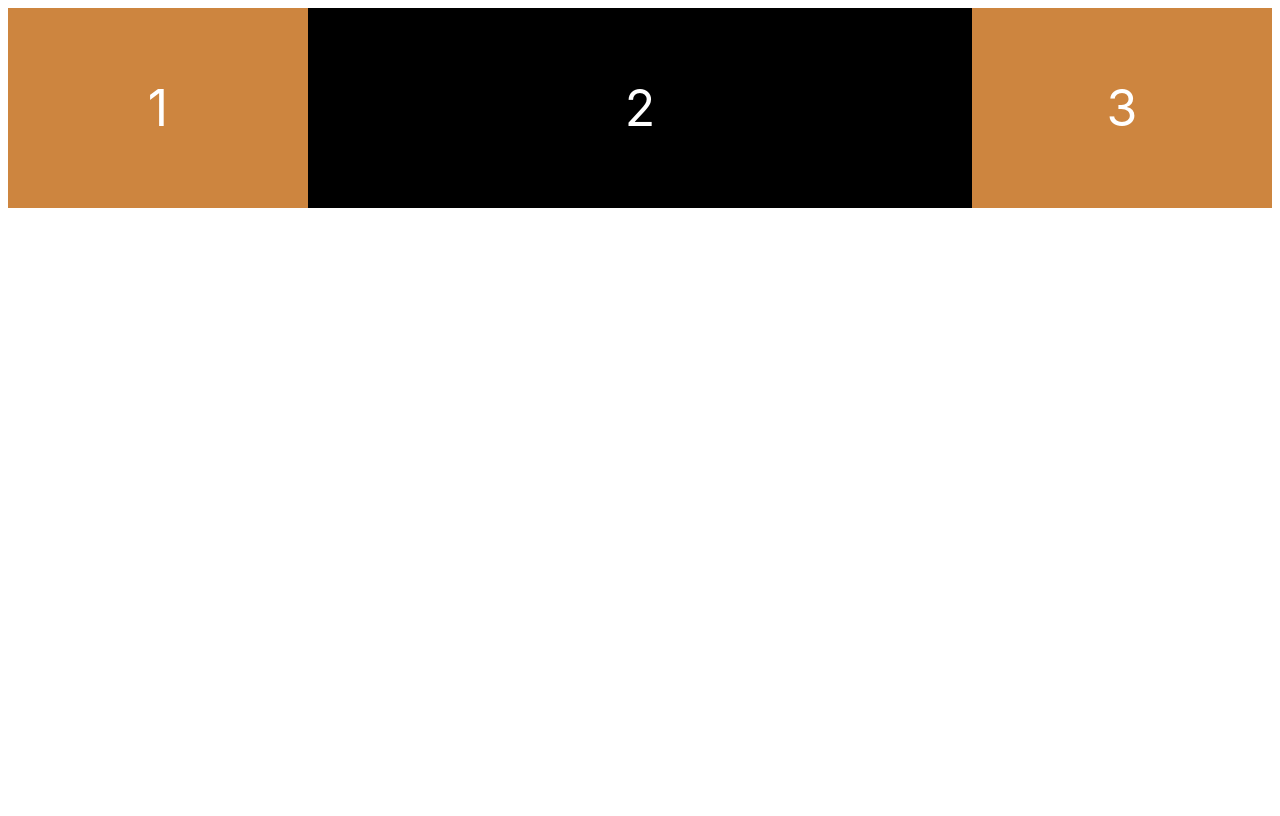
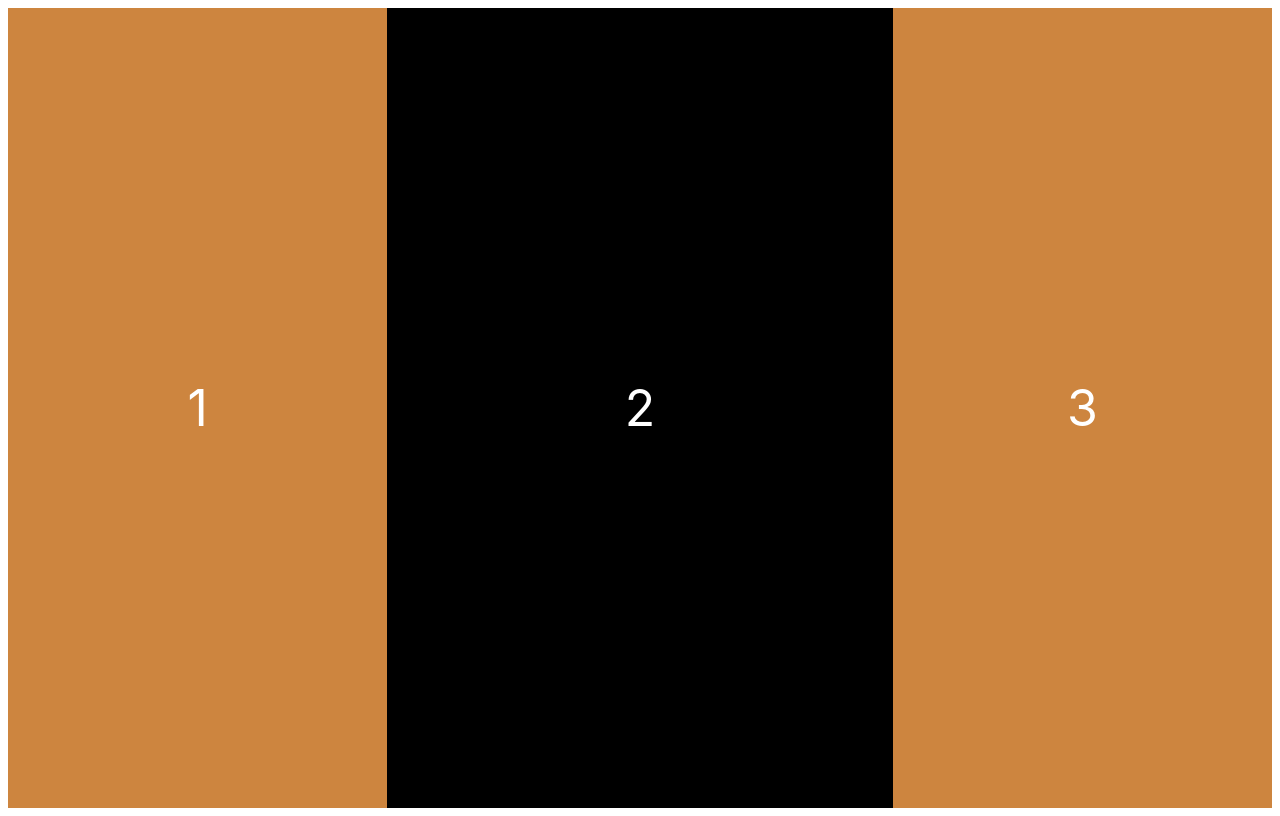
Before and after one commit to hrj0903/scss-class, a plain HTML site: page index.html in a window 1280 px wide. Drawn offline with Linux system fonts and the light colour scheme.

Commit message:
flex-basis

```diff
--- a/styles.css
+++ b/styles.css
@@ -7,11 +7,11 @@ body {
   /* Main Axis */
   justify-content: space-around;
   width: 100%;
+  height: 100vh;
 }
 
 .child {
-  width: 300px;
-  height: 200px;
+  flex-basis: 30%;
   background: peru;
   color: white;
   font-size: 50px;
@@ -19,7 +19,6 @@ body {
   justify-content: center;
   align-items: center;
 }
-
 .child:nth-child(2) {
   background: #000;
   flex-grow: 1;
```
